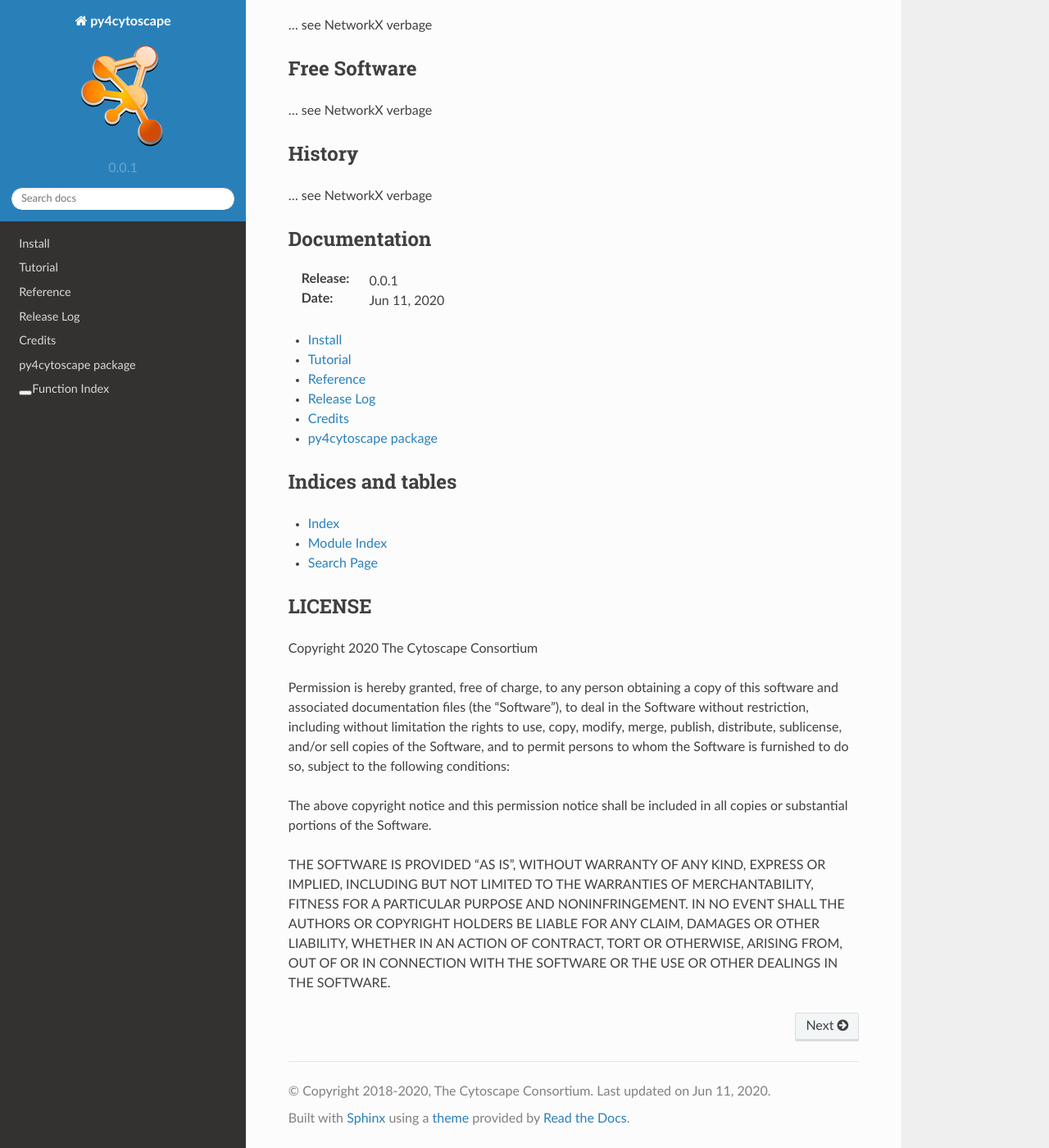
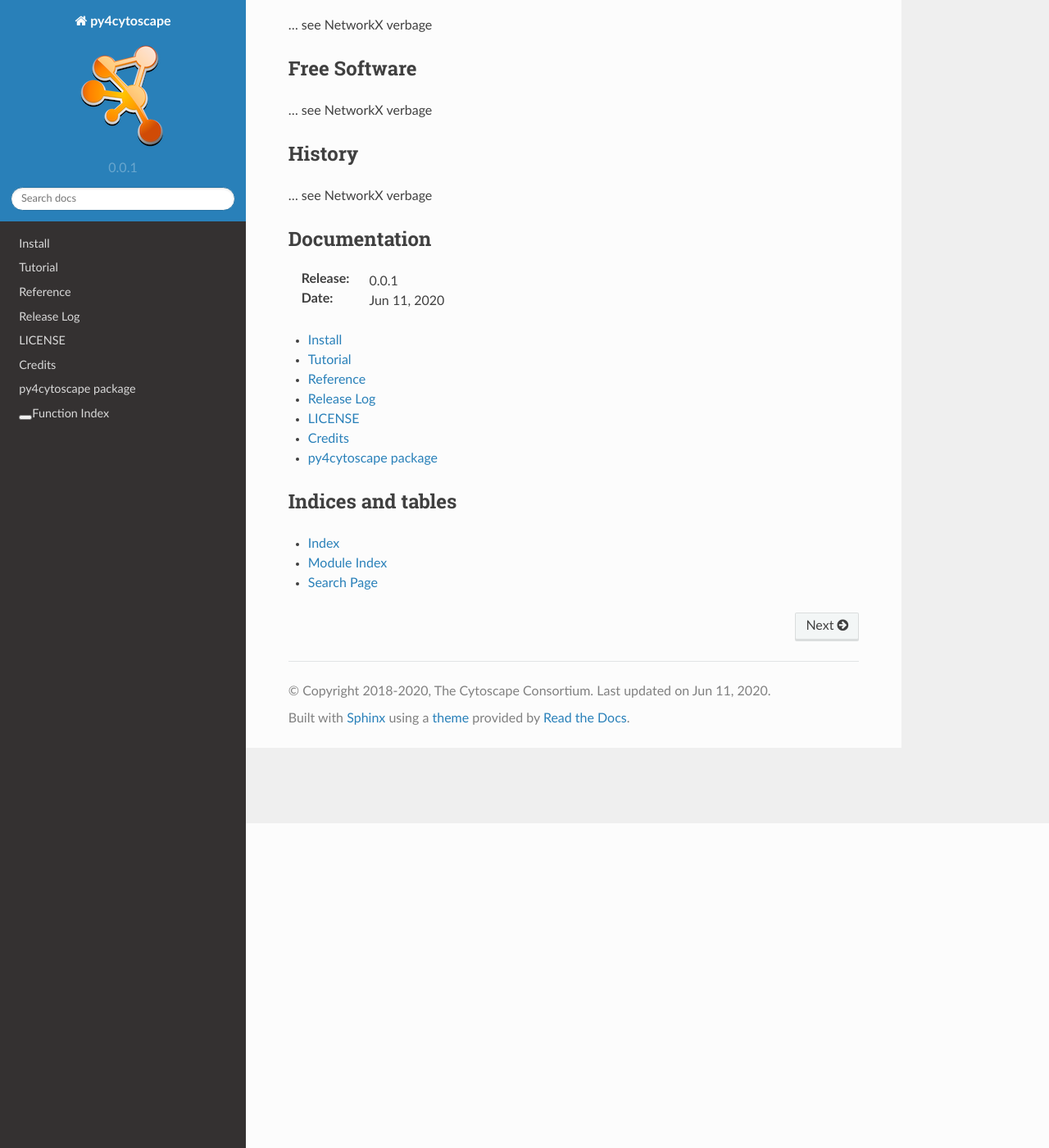
Before and after one commit to cytoscape/py4cytoscape, a Sphinx documentation site: the page built from doc/index.rst, in a window 1280 px wide and 1400 px high, scrolled down 396 px. Shown: the whole window at 82% size. Built offline with Sphinx 7.4.7 and the Read the Docs theme 2.0.0, drawn with Linux system fonts in a browser that asks for light colours; pages that are not in the unit, such as notebooks, are missing from menus.

Commit message:
Experimenting with NetworkX-style organization

```diff
--- a/doc/index.rst
+++ b/doc/index.rst
@@ -52,14 +52,3 @@ Indices and tables
 * :ref:`genindex`
 * :ref:`modindex`
 * :ref:`search`
-
-LICENSE
--------
-
-Copyright 2020 The Cytoscape Consortium
-
-Permission is hereby granted, free of charge, to any person obtaining a copy of this software and associated documentation files (the "Software"), to deal in the Software without restriction, including without limitation the rights to use, copy, modify, merge, publish, distribute, sublicense, and/or sell copies of the Software, and to permit persons to whom the Software is furnished to do so, subject to the following conditions:
-
-The above copyright notice and this permission notice shall be included in all copies or substantial portions of the Software.
-
-THE SOFTWARE IS PROVIDED "AS IS", WITHOUT WARRANTY OF ANY KIND, EXPRESS OR IMPLIED, INCLUDING BUT NOT LIMITED TO THE WARRANTIES OF MERCHANTABILITY, FITNESS FOR A PARTICULAR PURPOSE AND NONINFRINGEMENT. IN NO EVENT SHALL THE AUTHORS OR COPYRIGHT HOLDERS BE LIABLE FOR ANY CLAIM, DAMAGES OR OTHER LIABILITY, WHETHER IN AN ACTION OF CONTRACT, TORT OR OTHERWISE, ARISING FROM, OUT OF OR IN CONNECTION WITH THE SOFTWARE OR THE USE OR OTHER DEALINGS IN THE SOFTWARE.
```
Also changed, not shown: doc/license.rst (+10 -0 lines).
